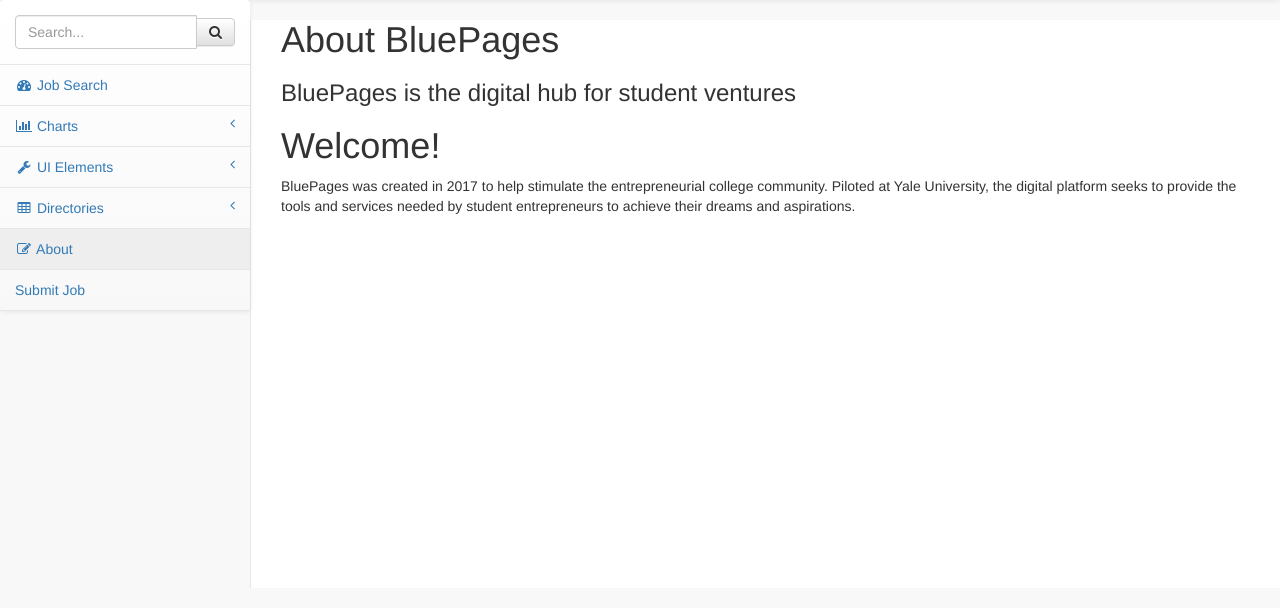
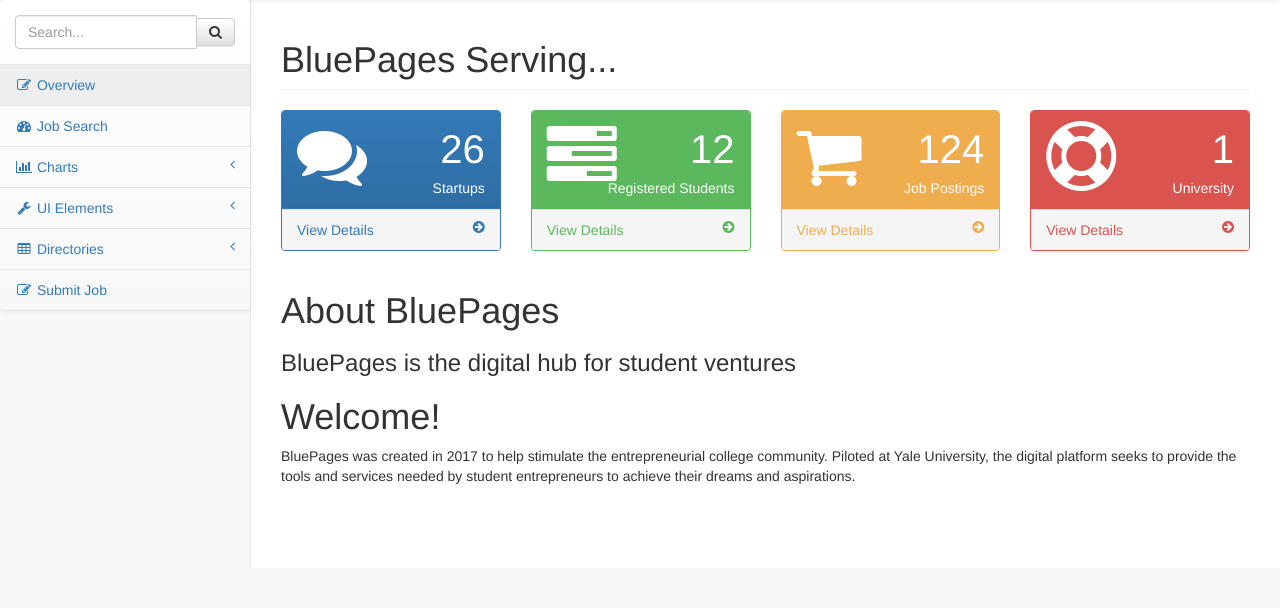
Before and after one commit to 2017bp/myproject, a Django app: page /BP/about/ in a window 1280 px wide. Shown: the part 51-659 px from the top of the page. Run offline with Django 3.2, Linux system fonts and the light colour scheme; the visitor is signed in with stand-in values (Sample User, id 1); some libraries are stand-ins or nearby versions.

Commit message:
site statistics added to overview page

```diff
--- a/mysite/BP/templates/BP/about.html
+++ b/mysite/BP/templates/BP/about.html
@@ -7,6 +7,104 @@
 <link href='http://fonts.googleapis.com/css?family=Open+Sans|Maven+Pro:500' rel='stylesheet' type='text/css'>
 <!-- <link rel="stylesheet" href="{% static 'BP/css/about.css' %}">
 <script src="js/about.js"></script> -->
+
+            <div class="row">
+                <div class="col-lg-12">
+                    <h1 class="page-header">BluePages Serving...</h1>
+                </div>
+                <!-- /.col-lg-12 -->
+            </div>
+
+          <div class="row">
+                <div class="col-lg-3 col-md-6">
+                    <div class="panel panel-primary">
+                        <div class="panel-heading">
+                            <div class="row">
+                                <div class="col-xs-3">
+                                    <i class="fa fa-comments fa-5x"></i>
+                                </div>
+                                <div class="col-xs-9 text-right">
+                                    <div class="huge">26</div>
+                                    <div>Startups</div>
+                                </div>
+                            </div>
+                        </div>
+                        <a href="{% url 'BP:company_directory' %}">
+                            <div class="panel-footer">
+                                <span class="pull-left">View Details</span>
+                                <span class="pull-right"><i class="fa fa-arrow-circle-right"></i></span>
+                                <div class="clearfix"></div>
+                            </div>
+                        </a>
+                    </div>
+                </div>
+                <div class="col-lg-3 col-md-6">
+                    <div class="panel panel-green">
+                        <div class="panel-heading">
+                            <div class="row">
+                                <div class="col-xs-3">
+                                    <i class="fa fa-tasks fa-5x"></i>
+                                </div>
+                                <div class="col-xs-9 text-right">
+                                    <div class="huge">12</div>
+                                    <div> Registered Students </div>
+                                </div>
+                            </div>
+                        </div>
+                        <a href="{% url 'BP:student_directory' %}">
+                            <div class="panel-footer">
+                                <span class="pull-left">View Details</span>
+                                <span class="pull-right"><i class="fa fa-arrow-circle-right"></i></span>
+                                <div class="clearfix"></div>
+                            </div>
+                        </a>
+                    </div>
+                </div>
+                <div class="col-lg-3 col-md-6">
+                    <div class="panel panel-yellow">
+                        <div class="panel-heading">
+                            <div class="row">
+                                <div class="col-xs-3">
+                                    <i class="fa fa-shopping-cart fa-5x"></i>
+                                </div>
+                                <div class="col-xs-9 text-right">
+                                    <div class="huge">124</div>
+                                    <div>Job Postings </div>
+                                </div>
+                            </div>
+                        </div>
+                        <a href="{% url 'BP:index' %}">
+                            <div class="panel-footer">
+                                <span class="pull-left">View Details</span>
+                                <span class="pull-right"><i class="fa fa-arrow-circle-right"></i></span>
+                                <div class="clearfix"></div>
+                            </div>
+                        </a>
+                    </div>
+                </div>
+                <div class="col-lg-3 col-md-6">
+                    <div class="panel panel-red">
+                        <div class="panel-heading">
+                            <div class="row">
+                                <div class="col-xs-3">
+                                    <i class="fa fa-support fa-5x"></i>
+                                </div>
+                                <div class="col-xs-9 text-right">
+                                    <div class="huge">1</div>
+                                    <div>University</div>
+                                </div>
+                            </div>
+                        </div>
+                        <a href="https://www.yale.edu/">
+                            <div class="panel-footer">
+                                <span class="pull-left">View Details</span>
+                                <span class="pull-right"><i class="fa fa-arrow-circle-right"></i></span>
+                                <div class="clearfix"></div>
+                            </div>
+                        </a>
+                    </div>
+                </div>
+            </div>
 
 <!-- <header> -->
   <h1>About BluePages</h1>
--- a/mysite/BP/templates/BP/base.html
+++ b/mysite/BP/templates/BP/base.html
@@ -314,6 +314,9 @@
                             <!-- /input-group -->
                         </li>
                         <li>
+                            <a href="{% url 'BP:about' %}"><i class="fa fa-edit fa-fw"></i> Overview </a>
+                        </li>
+                        <li>
                             <a href="{% url 'BP:index' %}"><i class="fa fa-dashboard fa-fw"></i> Job Search</a>
                         </li>
                         <li>
@@ -365,10 +368,7 @@
                             <!-- /.nav-second-level -->
                         </li>
                         <li>
-                            <a href="{% url 'BP:about' %}"><i class="fa fa-edit fa-fw"></i> About </a>
-                        </li>
-                        <li>
-                            <a href="{% url 'BP:submit' %}">Submit Job</a>
+                            <a href="{% url 'BP:submit' %}"><i class="fa fa-edit fa-fw"></i> Submit Job</a>
                         </li>
                     </ul>
                 </div>
```
